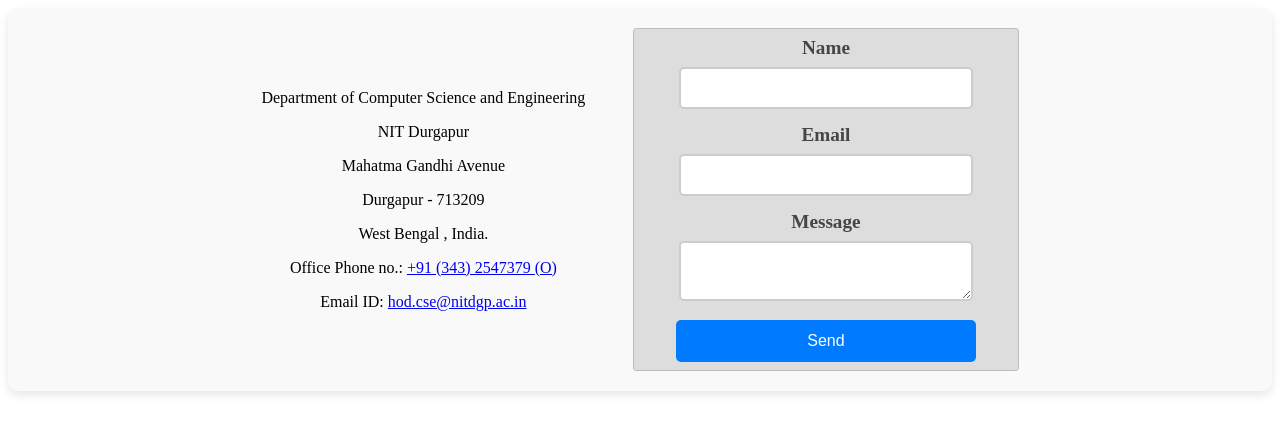
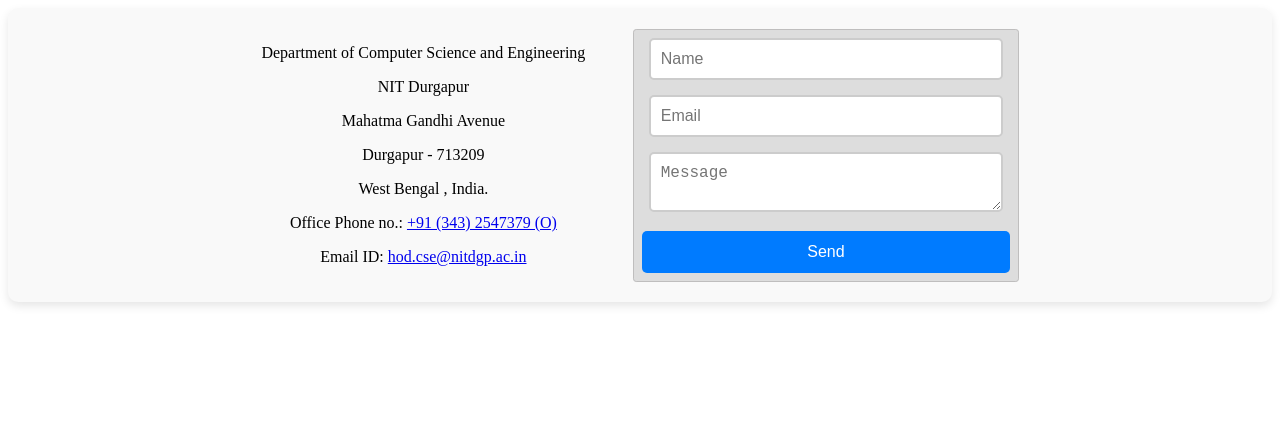
Before and after one commit to sandipto729/College-Website, a React (Vite) app in the folder frontend/: page / in a window 1280 px wide. Shown: the top 434 px of the page. Built offline with nearby package versions, Linux system fonts and the light colour scheme.

Commit message:
Update Contact Form

```diff
--- a/frontend/src/pages/ContactUs/CSE/ConatctCse.jsx
+++ b/frontend/src/pages/ContactUs/CSE/ConatctCse.jsx
@@ -44,14 +44,14 @@
 
       <div className={styles.contactForm}>
         <form ref={form} onSubmit={sendEmail} >
-          <label className={styles.formLabel}>Name</label>
-          <input type="text" name="from_name" className={styles.formInput} />
+          {/* <label className={styles.formLabel}>Name</label> */}
+          <input type="text" name="from_name" className={styles.formInput} placeholder='Name'/>
 
-          <label className={styles.formLabel}>Email</label>
-          <input type="email" name="from_email" className={styles.formInput} />
+          {/* <label className={styles.formLabel}>Email</label> */}
+          <input type="email" name="from_email" className={styles.formInput} placeholder='Email' />
 
-          <label className={styles.formLabel}>Message</label>
-          <textarea name="message" className={styles.formTextarea}></textarea>
+          {/* <label className={styles.formLabel}>Message</label> */}
+          <textarea name="message" className={styles.formTextarea} placeholder='Message'></textarea>
 
           <input type="submit" value="Send" className={styles.formButton} />
         </form>
```
